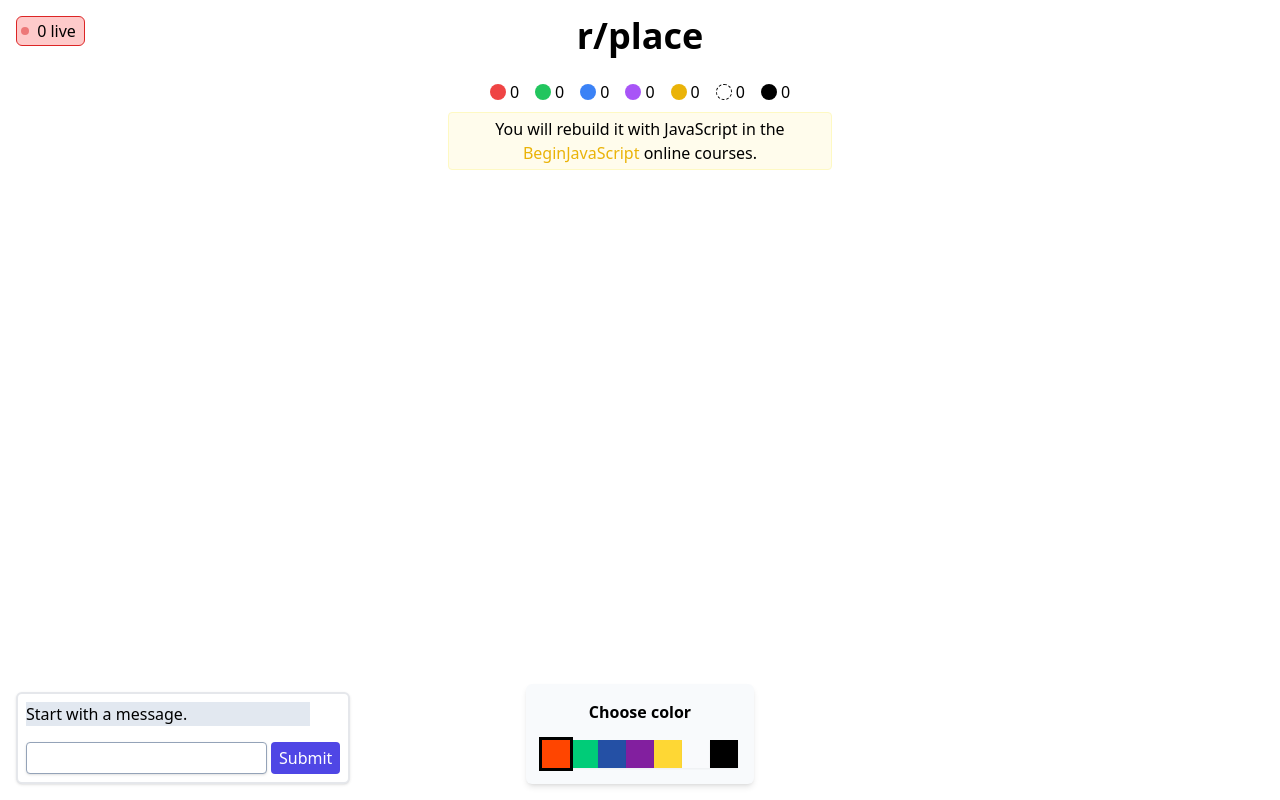
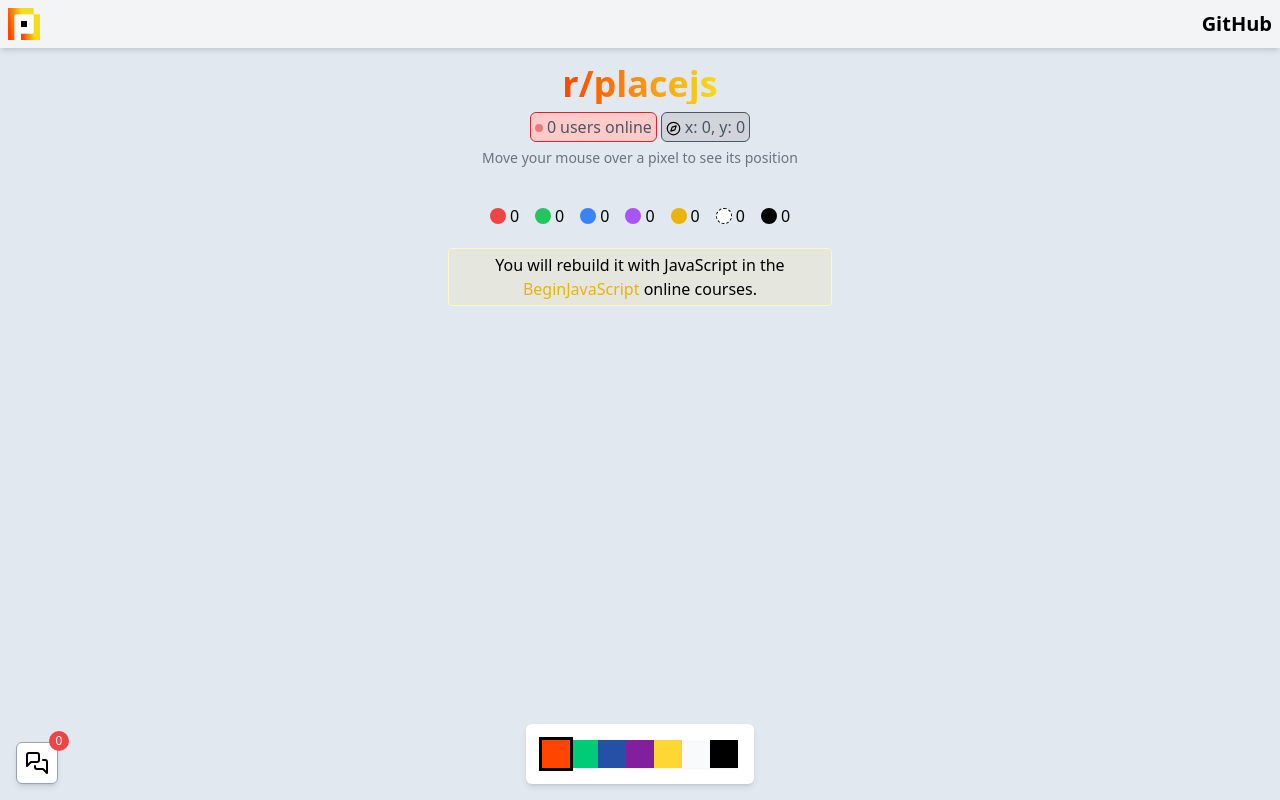
Before and after one commit to Melvynx/beginjavascript-module-dom, a website built with Vite: page index.html in a window 1280 px wide. Built offline with nearby package versions, Linux system fonts and the light colour scheme; no server answers.

Commit message:
style(index.html): add background color to body style(index.html): add header with logo and GitHub link style(index.html): update title to "r/placejs" style(index.html): update heading style and text style(index.html): update live count badge style style(index.html): update position display style style(index.html): update position display text style(index.html): update board container style style(index.html): update color count badge style style(index.html): update color count badge text style(index.html): update course link style style(index.html): update warning message style style(index.html): update chat container style style(index.html): update chat title style style(index.html): update chat message list style style(index.html): update chat input and submit button style style(index.html): update chat toggle button style style(index.html): update chat unread message count style style(index.css): update message list width style(index.css): update message list

```diff
--- a/index.html
+++ b/index.html
@@ -7,19 +7,49 @@
     <title>r/place</title>
     <link rel="stylesheet" href="./src/index.css" />
   </head>
-  <body>
+
+  <body class="bg-slate-200">
+    <div class="flex justify-between items-center bg-gray-100 shadow-md p-2">
+      <div class="flex items-center gap-2">
+        <a href="/"><img src="/place.png" class="h-8 w-8" /></a>
+      </div>
+
+      <div>
+        <a href="https://linkfy.fr/yc5h" class="text-xl font-bold">GitHub</a>
+      </div>
+    </div>
+
     <div class="py-4">
-      <h1 class="text-4xl text-center font-bold">r/place</h1>
-      <div
-        class="bg-red-200 border border-red-600 fixed top-4 left-4 px-1 py-0.5 rounded-md flex items-center gap-1"
-      >
-        <div class="h-2 w-2 animate-pulse rounded-full bg-red-600"></div>
-        <span>&nbsp;<span id="count">0</span> live&nbsp;</span>
+      <div class="flex flex-col items-center justify-center">
+        <h1 class="text-4xl text-center font-bold bg-clip-text text-transparent bg-gradient-to-r from-[#ff4500] to-[#f5dd1b]">
+          r/placejs
+        </h1>
+
+        <div class="flex items-center mt-2 gap-1">
+          <div class="flex items-center gap-1 bg-red-200 border border-red-600 px-1 py-0.5 rounded-md flex items-center">
+            <div class="h-2 w-2 animate-pulse rounded-full -mb-0.5 bg-red-600"></div>
+            <div class="flex items-center gap-1">
+              <span id="count" class="text-gray-600">0</span>
+              <span class="text-gray-600">users online</span>
+            </div>
+          </div>
+
+          <div class="flex items-center gap-1 bg-gray-300 border border-gray-600 px-1 py-0.5 rounded-md flex items-center">
+            <div class="-mb-0.5">
+              <svg xmlns="http://www.w3.org/2000/svg" width="15" height="15" viewBox="0 0 24 24" fill="none" stroke="currentColor" stroke-width="2" stroke-linecap="round" stroke-linejoin="round" class="lucide lucide-compass"><circle cx="12" cy="12" r="10"/><polygon points="16.24 7.76 14.12 14.12 7.76 16.24 9.88 9.88 16.24 7.76"/></svg>
+            </div>
+            <div class="flex items-center gap-1">
+              <span id="position" class="text-gray-600">x: 0, y: 0</span>
+            </div>
+          </div>
+        </div>
+
+        <span id="position" class="mt-1.5 text-sm text-gray-500">Move your mouse over a pixel to see its position</span>
       </div>
       <div class="flex flex-col items-center justify-center mt-4">
         <div id="board" class="shadow"></div>
 
-        <div class="flex gap-1 mt-2 gap-4">
+        <div class="flex gap-1 mt-5 gap-4">
           <div class="flex items-center gap-1">
             <div class="h-4 w-4 rounded-full bg-red-500"></div>
             <span id="color-ff4500">0</span>
@@ -50,15 +80,9 @@
           </div>
         </div>
 
-        <div
-          class="mt-2 p-1 border-yellow-100 border rounded bg-yellow-300/10 max-w-sm text-center"
-        >
+        <div class="mt-5 p-1 border-yellow-100 border rounded bg-yellow-300/10 max-w-sm text-center">
           You will rebuild it with JavaScript in the
-          <a
-            class="text-yellow-500 hover:underline"
-            href="https://codelynx.dev/beginjavascript/courses"
-            >BeginJavaScript</a
-          >
+          <a class="text-yellow-500 hover:underline" href="https://codelynx.dev/beginjavascript/courses">BeginJavaScript</a>
           online courses.
         </div>
         <div id="warning" class="hidden text-sm text-red-500">
@@ -67,30 +91,36 @@
       </div>
     </div>
     <div class="fixed bottom-0 left-0 right-0">
-      <div
-        class="bg-slate-50 w-fit mx-auto my-4 p-4 rounded-md shadow-md flex flex-col gap-2 justify-center items-center"
-      >
-        <p class="font-bold text-center">Choose color</p>
-        <div id="time-left"></div>
+      <div class="bg-white w-fit mx-auto my-4 p-4 rounded-md shadow-md flex flex-col gap-2 justify-center items-center">
+      <div id="time-left" class="hidden"></div>
       <div id="color-picker" class="flex items-center justify-center"></div>
     </div>
   </div>
 
   <div class="fixed bottom-4 left-4 z-30">
-      <div id="message" class="shadow border-2 rounded-md bg-white">
-        <ul id="messages-list" class="overflow-auto max-h-32 p-2">
-          <li class="">Start with a message.</li>
+    <div id="message" class="shadow border-2 rounded-md hidden bg-white h-72">
+      <div class="flex items-center justify-between p-2 gap-2">
+        <span class="font-bold">Chat</span>
+      </div>
+
+      <ul id="messages-list" class="overflow-auto h-52 p-2">
+        <li class="">Welcome to the r/placejs chat, please be cool with others participants.</li>
       </ul>
-        <div class="flex gap-1 items-end p-2">
-          <input
-            id="message-input"
-            class="p-1 shadow rounded border border-slate-400 flex-1 h-8 focus:outline-none"
-          />
+
+      <div class="flex top-0 items-end px-2 gap-1">
+        <input id="message-input" class="p-1 shadow rounded border border-slate-400 flex-1 h-8" />
         <button id="submit-message" class="bg-indigo-600 rounded text-white px-2 h-8">
-            Submit
+          <svg xmlns="http://www.w3.org/2000/svg" width="12" height="12" viewBox="0 0 24 24" fill="none" stroke="currentColor" stroke-width="2" stroke-linecap="round" stroke-linejoin="round" class="lucide lucide-send"><path d="m22 2-7 20-4-9-9-4Z"/><path d="M22 2 11 13"/></svg>
         </button>
       </div>
     </div>
+
+    <button class="bg-white border border-slate-400 p-2 shadow-md rounded-md relative" id="toggle-message-btn">
+      <span id="unread-message-count" class="absolute h-5 w-5 bg-red-500 rounded-full -right-3 -top-3 text-white text-xs flex justify-center pt-0.5">
+        0
+      </span>
+      <svg xmlns="http://www.w3.org/2000/svg" width="24" height="24" viewBox="0 0 24 24" fill="none" stroke="currentColor" stroke-width="2" stroke-linecap="round" stroke-linejoin="round" class="lucide lucide-messages-square"><path d="M14 9a2 2 0 0 1-2 2H6l-4 4V4c0-1.1.9-2 2-2h8a2 2 0 0 1 2 2v5Z"/><path d="M18 9h2a2 2 0 0 1 2 2v11l-4-4h-6a2 2 0 0 1-2-2v-1"/></svg>
+    </button>
   </div>
   <script type="module" src="/src/index.js"></script>
 </body>
--- a/src/index.css
+++ b/src/index.css
@@ -35,9 +35,9 @@
 }
 
 #messages-list > li {
-  @apply max-w-sm odd:bg-slate-200;
+  @apply max-w-full p-1.5 hover:bg-blue-100;
 }
 
 #messages-list {
-  width: 300px;
+  width: 450px;
 }
--- a/src/index.js
+++ b/src/index.js
@@ -15,6 +15,7 @@
     '#f9fafc',
     '#000000'
   ];
+
   static BOARD_SIZE = [25, 25];
   static PIXEL_SIZE = 20;
   static TIME_TO_WAIT = 3000;
@@ -36,7 +37,7 @@
     this.warning.init();
     this.pixels = [];
 
-    this.pixelsCount = [];
+    this.pixelsCount = []
     this.updateCounts();
 
     this.socket = socket;
@@ -70,6 +71,24 @@
       const connectedUsers = document.querySelector('#count');
       connectedUsers.innerText = Number(connectedUsers.innerText) - 1;
     });
+
+    document.addEventListener('keydown', (e) => {
+      if (e.key === 'ArrowRight') {
+        const currentColorIndex = Game.COLORS.indexOf(this.colorPicker.currentColor);
+        const nextColorIndex = currentColorIndex + 1 >= Game.COLORS.length ? 0 : currentColorIndex + 1;
+        this.colorPicker.currentColor = Game.COLORS[nextColorIndex];
+        this.colorPicker.updateActiveColor();
+      }
+    });
+
+    document.addEventListener('keydown', (e) => {
+      if (e.key === 'ArrowLeft') {
+        const currentColorIndex = Game.COLORS.indexOf(this.colorPicker.currentColor);
+        const nextColorIndex = currentColorIndex - 1 < 0 ? Game.COLORS.length - 1 : currentColorIndex - 1;
+        this.colorPicker.currentColor = Game.COLORS[nextColorIndex];
+        this.colorPicker.updateActiveColor();
+      }
+    });
   }
 
   updatePixel(data) {
@@ -87,6 +106,18 @@
       const pixel = new Pixel(currentValue, i);
       this.pixels.push(pixel);
       pixel.element.addEventListener('click', (e) => this.onPixelClick(pixel));
+      pixel.element.addEventListener('mouseover', (e) => {
+        const position = document.querySelector('#position');
+        const x = i % Game.BOARD_SIZE[0];
+        const y = Math.floor(i / Game.BOARD_SIZE[0]);
+        position.innerText = `x: ${x}, y: ${y}`;
+      });
+
+      pixel.element.addEventListener('mouseleave', (e) => {
+        const position = document.querySelector('#position');
+        position.innerText = 'x: 0, y: 0';
+      });
+
       this.board.append(pixel.element);
     }
   }
@@ -97,7 +128,6 @@
       this.pixelsCount[color] = count;
 
       const countElement = document.querySelector(`#color-${color.replace('#', '')}`);
-      console.log({ countElement });
       countElement.innerText = count;
     }
   }
@@ -135,11 +165,13 @@
       if (seconds >= Game.TIME_TO_WAIT / 1000) {
         clearInterval(this.interval);
         this.timeLeft.innerText = '';
+        this.timeLeft.classList.add('hidden');
       }
     }, 1000);
   }
 
   toggleTimeLeft() {
+    this.timeLeft.classList.remove('hidden');
     this.timeLeft.innerText = `${Game.TIME_TO_WAIT / 1000}s`;
     this.startCountdown();
   }
@@ -258,11 +290,8 @@
 
   set open(newOpen) {
     // if newOpen is true, remove class hidden from message element
-    if (newOpen) {
-      this.element.classList.remove('hidden');
-    } else {
-      this.element.classList.add('hidden');
-    }
+    if (newOpen) this.element.classList.remove('hidden');
+    else this.element.classList.add('hidden');
   }
 
   init() {
@@ -283,6 +312,7 @@
       this.sendMessage(message);
       this.input.value = '';
     });
+
     this.input.addEventListener('keyup', (e) => {
       if (e.key === 'Enter') {
         const message = this.input.value;
@@ -291,7 +321,7 @@
       }
     });
 
-    this.openMessageButton = document.querySelector('#open-message-btn');
+    this.openMessageButton = document.querySelector('#toggle-message-btn');
 
     this.openMessageButton.addEventListener('click', () => {
       this.open = !this.open;
```
Also changed, not shown: place.png (deleted), public/place.png (added), 1 other file. Lines whose indentation alone changed are shown as unchanged.
